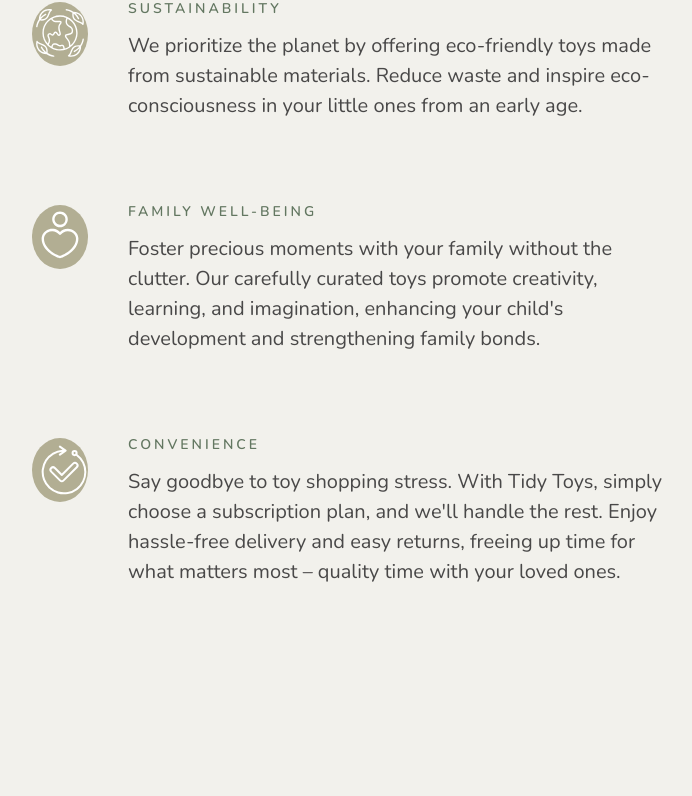
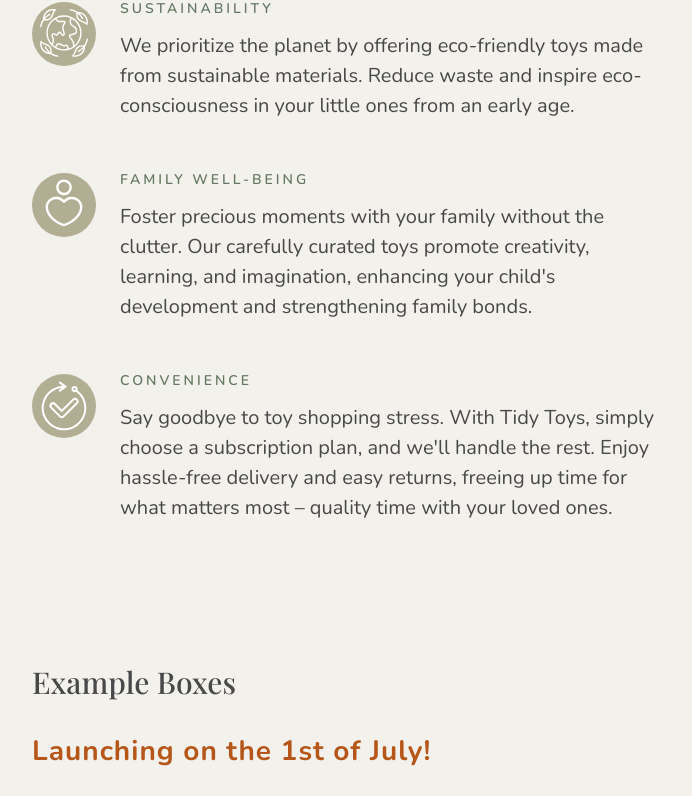
Before and after one commit to sandra-arato/tidy-toys, a React (Create React App) app: page / in a window 1280 px wide. Shown: the part 1291-2087 px from the top of the page, without its empty margins (288-980 px from the left). Built offline with nearby package versions, Linux system fonts and the light colour scheme; a web font is replaced by a local one.

Commit message:
added extra styling g

```diff
--- a/src/components/Mission/Mission.module.css
+++ b/src/components/Mission/Mission.module.css
@@ -10,7 +10,7 @@
       padding: 0;
       margin-top: 0;
       align-content: flex-start;
-      margin-bottom: 3.5rem;
+      margin-bottom: 1.5rem;
     }
 
   > span {
@@ -35,8 +35,9 @@
 
 }
 
-.icon {
+svg.icon {
   margin-top: 1.75rem;
+  margin-right: 0;
   display: inline-flex;
   align-self: start;
   width: 4rem;
@@ -44,5 +45,4 @@
   fill: #fff;
   background-color: var(--green);
   border-radius: 50%;
-  margin-bottom: 1.5rem;
 }
--- a/src/components/Mission/Misson.js
+++ b/src/components/Mission/Misson.js
@@ -30,7 +30,7 @@ function Mission() {
           </span>
         </li>
       </ul>
-        </section>
+      </section>
   );
 }
 
--- a/src/components/Products/Products.js
+++ b/src/components/Products/Products.js
@@ -22,6 +22,7 @@ const Products = () => {
   return (
     <section>
       <h2>Example Boxes</h2>
+      <div className={styles.sale}>Launching on the 1st of July!</div>
       <p>Choose the box that suits your child's age and your family's needs.</p>
       <div className={styles.products}>
             <Product image={oneYearWeekly} title="1 year old +" period="weekly" />
--- a/src/components/Products/Products.module.css
+++ b/src/components/Products/Products.module.css
@@ -30,6 +30,14 @@
   bottom: -4px;
   right: 0;
 }
+.sale {
+  color: var(--secondary-strong);
+  font-size: 1.75rem;
+  font-family: Nunito, sans-serif;
+  font-weight: 800;
+  letter-spacing: 1px;
+  /* text-align: center; */
+}
 
 @media (max-width: 768px) {
   .products {
```
